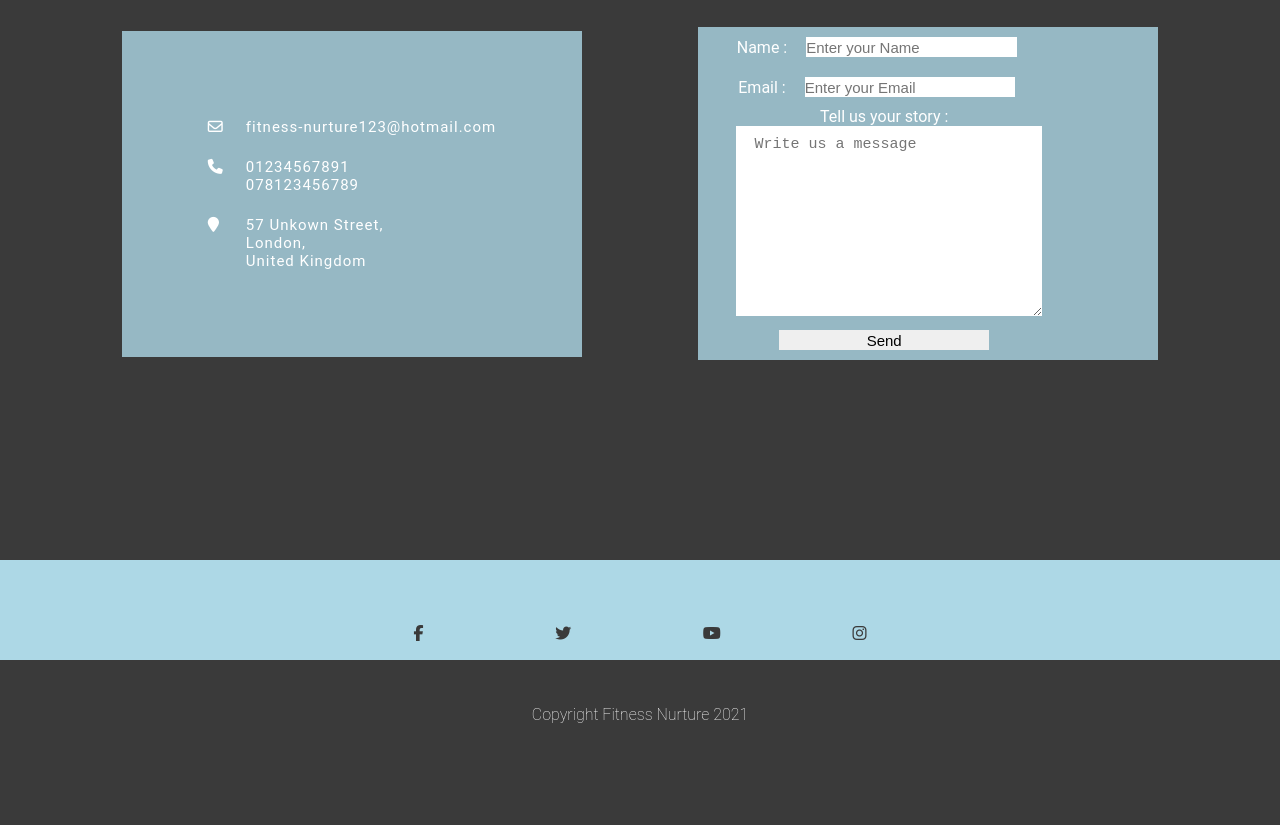
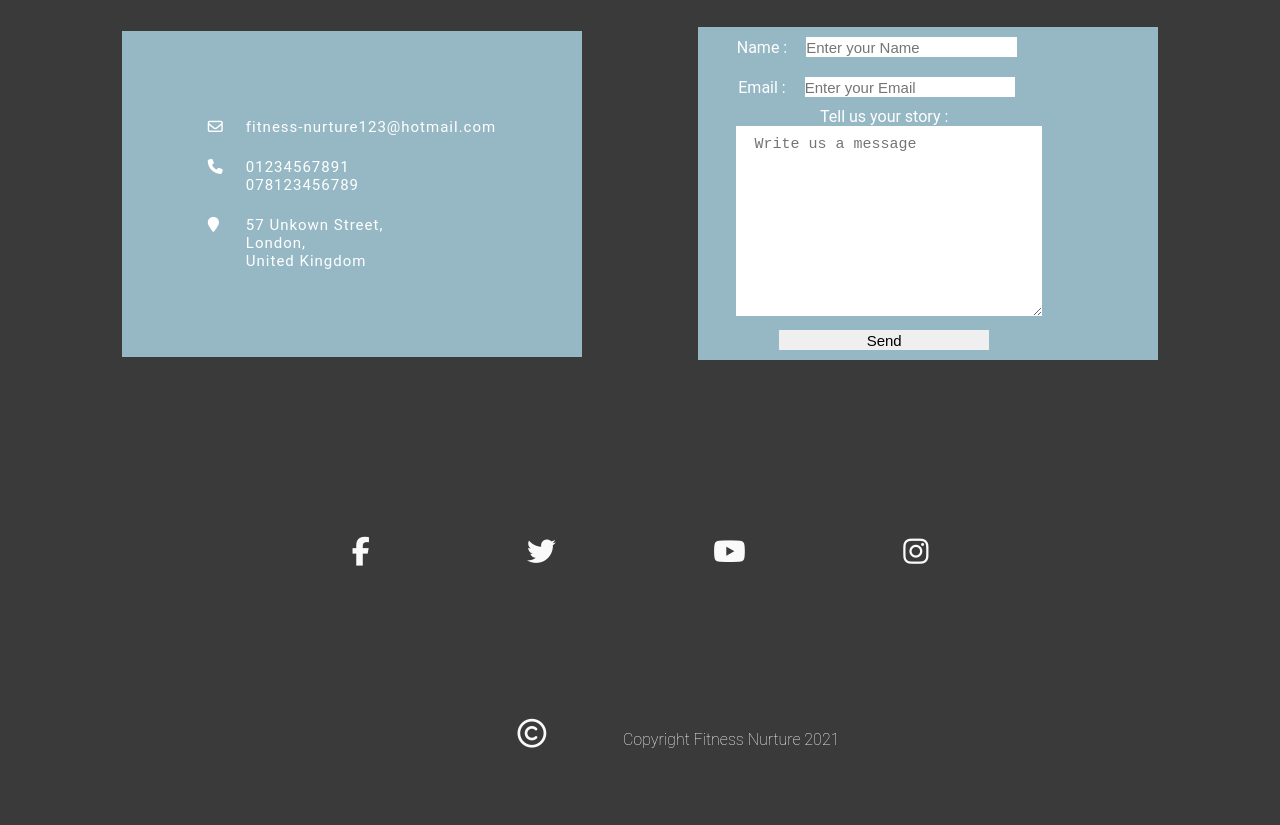
Before and after one commit to IbrahimAli31/fitness-nurture, a plain HTML site: page index.html in a window 1280 px wide. Shown: the part 2177-3002 px from the top of the page. Before the commit the page ends 2901 px from the top, so only its background shows below. Drawn offline with Linux system fonts and the light colour scheme.

Commit message:
amend sizes of social media links

```diff
--- a/assets/css/style.css
+++ b/assets/css/style.css
@@ -309,7 +309,7 @@ body { font-family: roboto, sans-serif ;
 
   }
 
-  /* Contact us section */
+  /* Contact  section */
 
   #contact-title {
     text-align: center;
@@ -397,33 +397,30 @@ input[type="submit"]
 
  footer{
   margin: 0 auto;
-   margin-top: 200px;
-   text-align: center;
    width: 100%;
   height: 100px;
-   background-color: #add8e6;
-   border: 1px solid transparent
+
  }
 
- footer p {
-   align-items: center;
+ .social-networks {
+  text-align: center;
  }
-
  .social-networks li {
   display: inline;
  }
 
  .social-networks i {
-    font-size:50%
+    font-size:180%;
     margin: 1%;
     padding: 5%;
-    color: #3a3a3a;
+    color: #fafafa
 
  }
 
 
 
  /* media query for tablets */
+
  @media only screen and (min-width: 779px) and (max-width: 1281px) {
 
   #logo {
@@ -458,6 +455,7 @@ input[type="submit"]
  }
 
 /* media query for mobile */
+
 @media screen and (max-width: 778px){
 	nav a {
 		display: none;
--- a/index.html
+++ b/index.html
@@ -256,7 +256,7 @@
      </div>
    </div>
  </main>
-
+<!--Footer Section -->
 
  <footer class="social-networks">
    <ul>
@@ -272,9 +272,7 @@
      <li> <a href="https://www.facebook.com/" target="blank" rel="noopener" aria-label="Visit our Instagram page (Opens in a new tab)"> <i class="fab fa-instagram"></i></a>
      </li>
    </ul>
-   <p> Copyright Fitness Nurture 2021 </p>
-
-   <!--Footer Section -->
+   <p> <i class="far fa-copyright"></i>Copyright Fitness Nurture 2021 </p>
 
 
  </footer>
```
